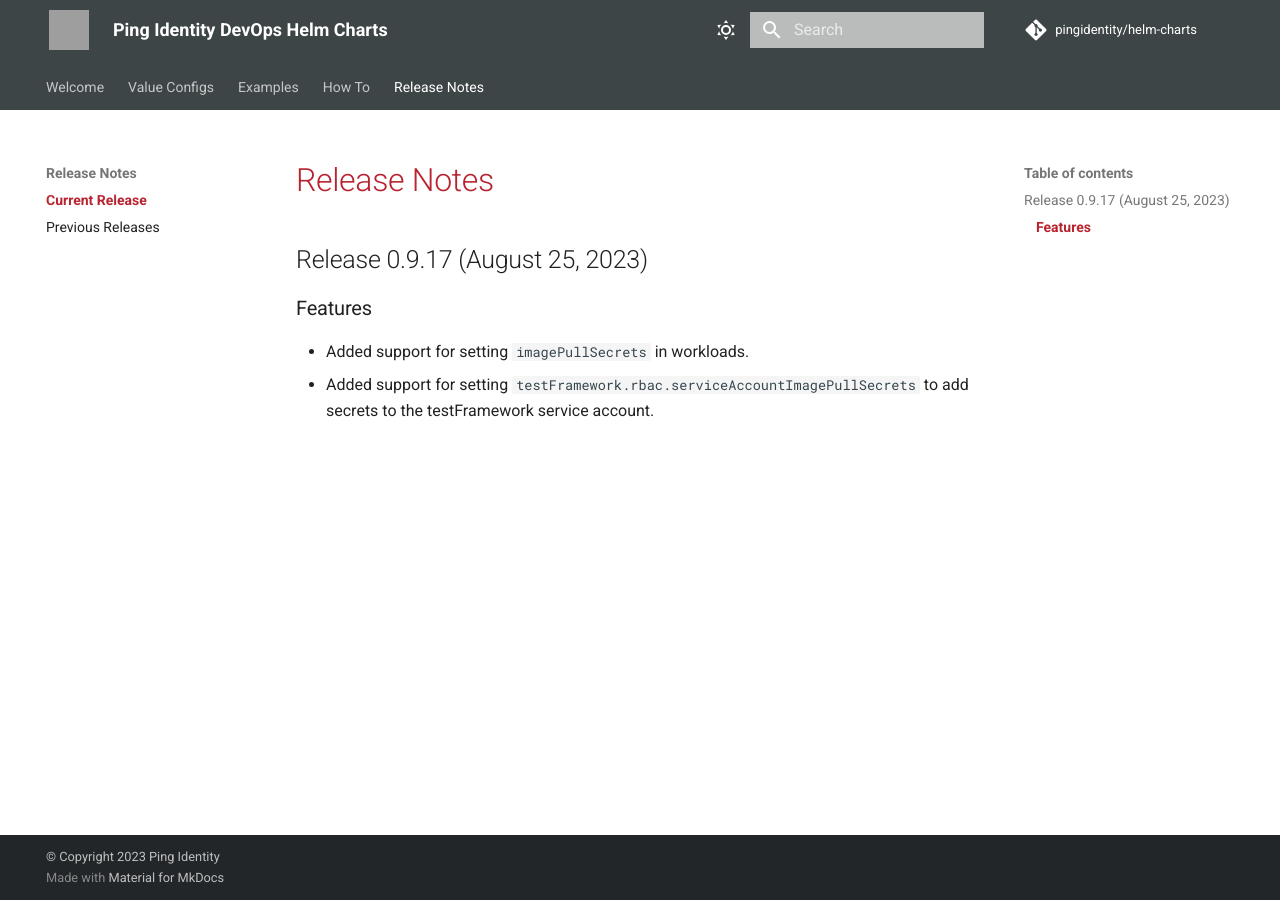
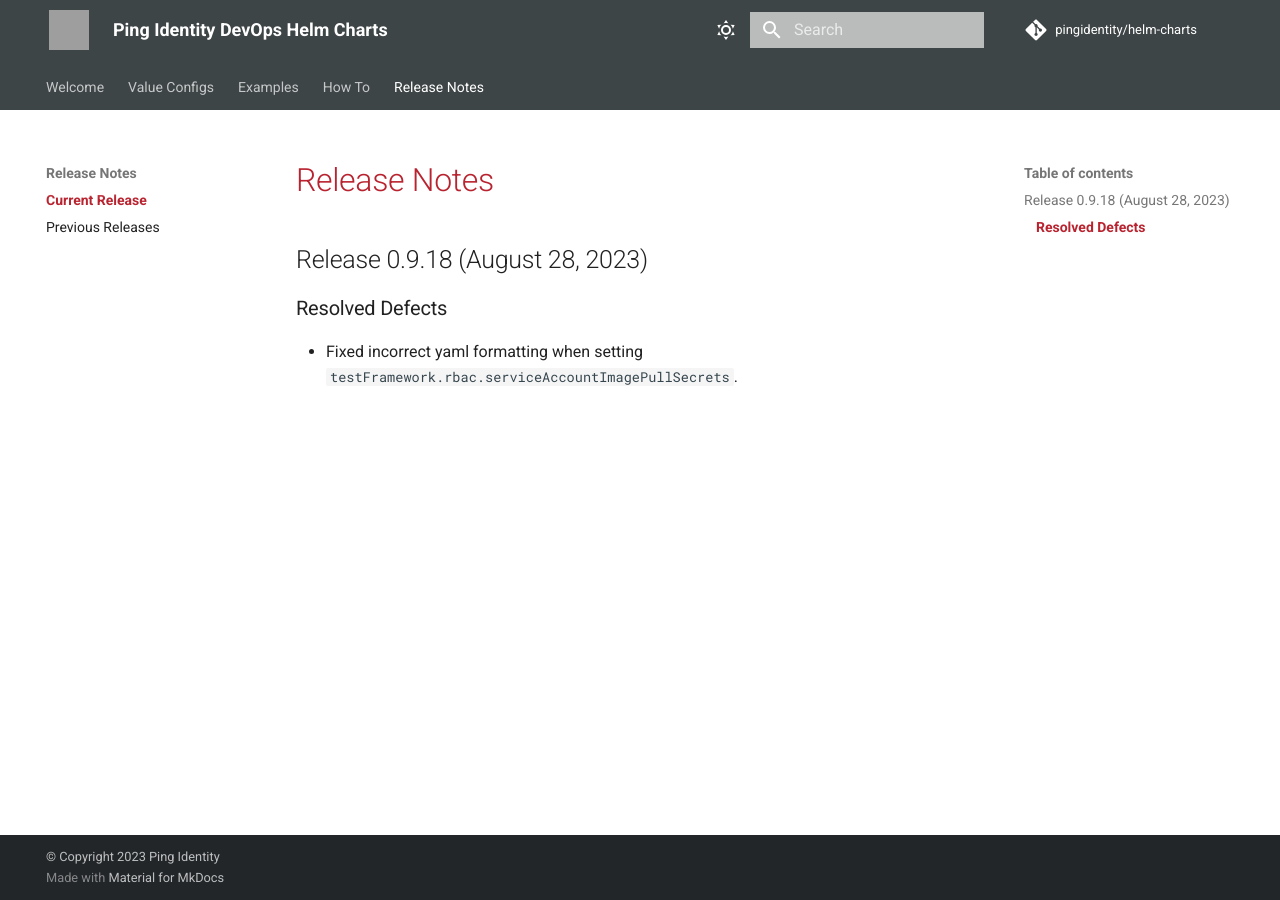
Before and after one commit to pingidentity/helm-charts, an MkDocs documentation site: the page built from docs/release-notes/currentRelease.md, in a window 1280 px wide. Built offline with MkDocs 1.6.1 and Material for MkDocs 9.7.7, drawn with Linux system fonts in a browser that asks for light colours; comment, search, counter and statistics services are not loaded; grey boxes are pictures that could not be loaded.

Commit message:
Release 0.9.18

```diff
--- a/docs/release-notes/currentRelease.md
+++ b/docs/release-notes/currentRelease.md
@@ -1,5 +1,4 @@
 # Release Notes
-## Release 0.9.17 (August 25, 2023)
-### Features ###
-  - Added support for setting `imagePullSecrets` in workloads.
-  - Added support for setting `testFramework.rbac.serviceAccountImagePullSecrets` to add secrets to the testFramework service account.
+## Release 0.9.18 (August 28, 2023)
+### Resolved Defects ###
+  - Fixed incorrect yaml formatting when setting `testFramework.rbac.serviceAccountImagePullSecrets`.
```
Also changed, not shown: docs/index.yaml (+13 -1 lines), docs/release-notes/previousReleases.md (+5 -0 lines), 1 other file.
